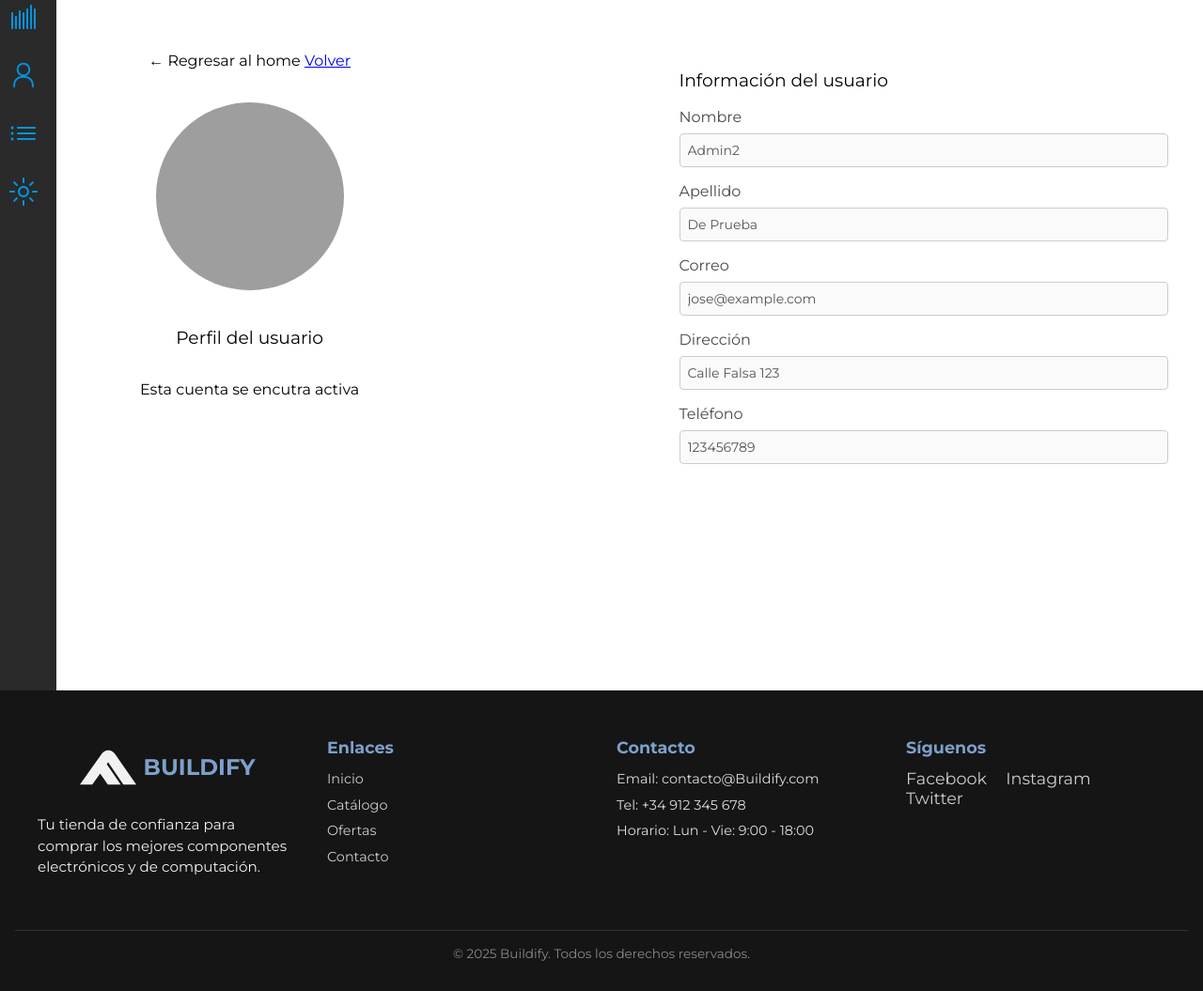
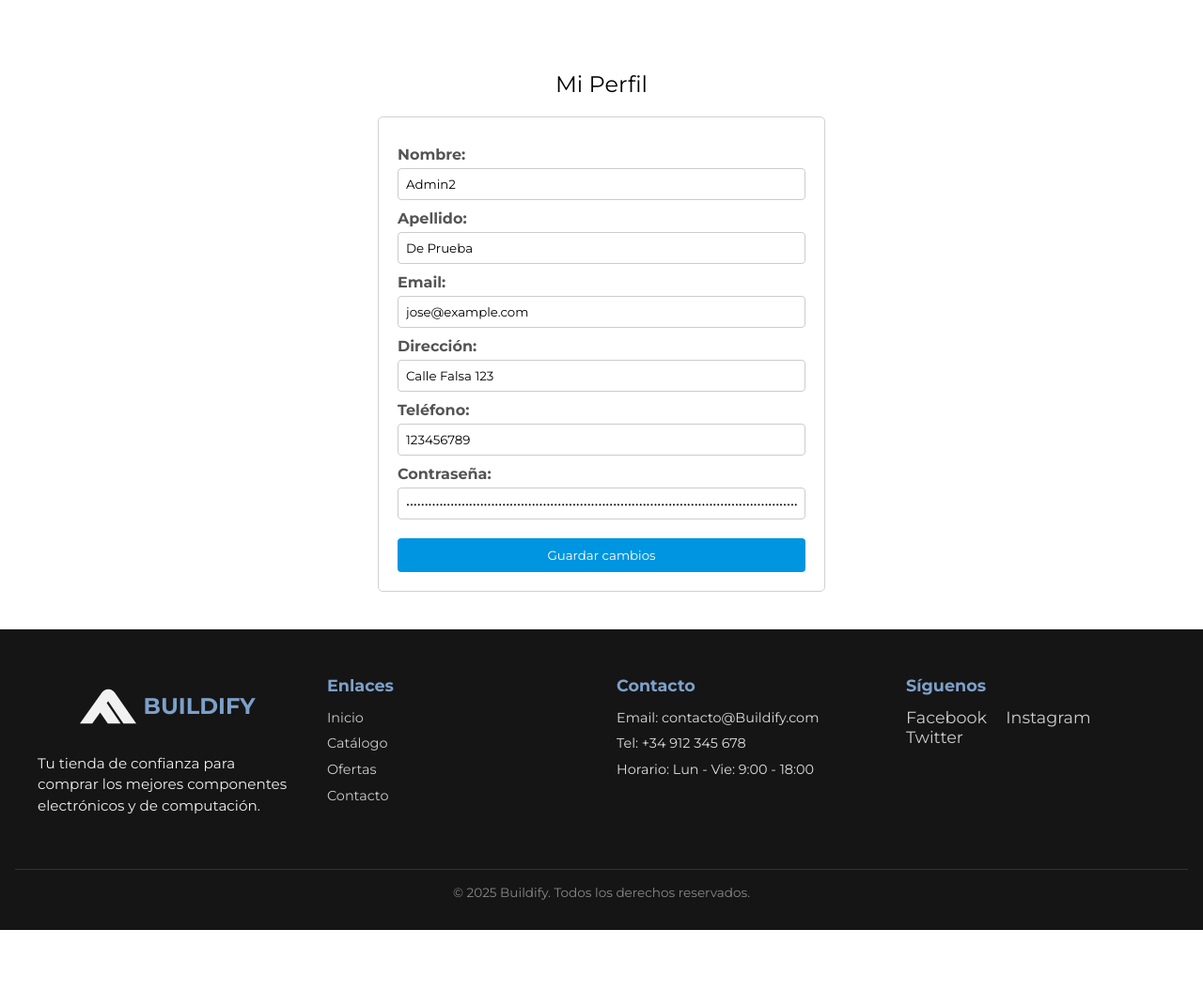
Before and after one commit to xndreeAA/BUILDIFY-V1, a Flask app: page /mi_perfil in a window 1280 px wide. Shown: the part 85-1140 px from the top of the page at 94% size. After the commit the page ends 1075 px from the top, so only its background shows below. Run offline with Flask 3, Linux system fonts and the light colour scheme; a user stored in the database is signed in; data comes from the database, SQL or seed files in the repository; parts of the project's set-up code (start-up, migrations or seed data) failed here and were passed over; grey boxes are pictures that could not be loaded.

Commit message:
Feat: se crea perfil usuario

```diff
--- a/app/core/static/js/header.js
+++ b/app/core/static/js/header.js
@@ -1,6 +1,26 @@
-const toggle = document.getElementById('menu-toggle');
-const menu = document.getElementById('menu');
-// desplegar - ocultar, el menu hamburguesa
-toggle.addEventListener('click', () => {
-    menu.classList.toggle('show');
+document.addEventListener('DOMContentLoaded', () => {
+    // Menú hamburguesa
+    const toggle = document.getElementById('menu-toggle');
+    const menu = document.getElementById('menu');
+    toggle.addEventListener('click', () => {
+        menu.classList.toggle('active');
+    });
+
+    // Menú flotante usuario
+    const userIcon = document.getElementById('user-icon');
+    const userMenu = document.getElementById('user-menu');
+
+    userIcon.addEventListener('click', (e) => {
+        e.stopPropagation();
+        userMenu.style.display = (userMenu.style.display === 'block') ? 'none' : 'block';
+    });
+
+    // Cerrar si se hace click fuera
+    document.addEventListener('click', () => {
+        userMenu.style.display = 'none';
+    });
+
+    userMenu.addEventListener('click', (e) => {
+        e.stopPropagation();
+    });
 });
--- a/app/core/templates/layout-user.html
+++ b/app/core/templates/layout-user.html
@@ -10,8 +10,6 @@
     <link rel="stylesheet" href="../../static/css/layout/footer.css">
     <link rel="stylesheet" href="../../static/css/layout/sideBar.css">
 
-    <link rel="stylesheet" href="../../static/css/layout/carrusel.css">
-    <link rel="stylesheet" href="../../static/css/layout/home.css">
     <link rel="stylesheet" href="https://cdn.jsdelivr.net/npm/bootstrap-icons@1.13.1/font/bootstrap-icons.min.css">
 
     {% block styles %}{% endblock %}
@@ -27,7 +25,7 @@
 
         <div class="logo">
             <a href="{{ url_for('web_v1.user.home') }}">
-            <span class="brand">BUILDIFY</span><span class="highlight"> X</span>
+                <span class="brand">BUILDIFY</span><span class="highlight"> X</span>
             </a>
         </div>
 
@@ -41,16 +39,7 @@
                 <li><a href="{{ url_for('web_v1.user.section', category='placas base') }}">BOARDS</a></li>
                 <li><a href="{{ url_for('web_v1.user.section', category='fuente de poder') }}">FUENTES</a></li>
                 <li><a href="{{ url_for('web_v1.user.section', category='tarjetas graficas') }}">GRAFICAS</a></li>
-
             </ul>
-            <script>
-                const toggle = document.getElementById('menu-toggle');
-                const menu = document.getElementById('menu');
-
-                toggle.addEventListener('click', () => {
-                    menu.classList.toggle('active');
-                });
-            </script>
         </nav>
 
         <div class="select">
@@ -59,33 +48,49 @@
                 <input type="search" name="search" id="search" placeholder="Buscar...">
                 <i class="bi bi-search"></i>
             </span>
+
             <!-- user -->
-            <a href="{{ url_for('web_v1.pedidos.pedidos_usuario') }}">
-                <span class="icon" title="Ingresar" id="user-icon" >
-                    <i class="bi bi-person-fill" id="usuario"></i>
-                </span>
-            </a>
+            <span class="icon" title="Ingresar" id="user-icon">
+                <i class="bi bi-person-fill" id="usuario"></i>
+            </span>
 
-            <!-- carrito super epico e lindo -->
+            <!-- menú flotante -->
+            {% if current_user.is_authenticated %}
+            <div id="user-menu" class="user-menu">
+                <ul>
+                    <li><a href="{{ url_for('web_v1.user.mi_perfil') }}">Mi Perfil</a></li>
+                    <li><a href="{{ url_for('web_v1.pedidos.pedidos_usuario') }}">Mis Pedidos</a></li>
+                    <li><a href="#">Configuración</a></li>
+                    <li><a href="{{ url_for('web_v1.auth.logout') }}">Cerrar Sesión</a></li>
+                </ul>
+            </div>
+            {% else %}
+            <div id="user-menu" class="user-menu">
+                <ul>
+                    <li><a href="#">Iniciar sesión</a></li>
+                </ul>
+            </div>
+            {% endif %}
+
+            <!-- carrito -->
             <a href="{{ url_for('web_v1.carrito.carrito') }}">
                 <span class="icon" title="Cesta">
                     <i class="bi bi-bag-plus-fill"></i>
                 </span>
             </a>
-
         </div>
     </header>
-    <!-- --------------------------------------------------------------------------------------- -->
+
+    <!-- --------------------------------------CUERPO------------------------------------------------- -->
     <main id="main">
         <section id="content">
             {% block content %}{% endblock %}
         </section>
     </main>
-    <!-- --------------------------------------------------------------------------------------- -->
+
+    <!-- --------------------------------------FOOTER------------------------------------------------- -->
     <footer id="footer">
         <div class="footer-container">
-
-            <!-- Logo y descripción -->
             <div class="footer-section">
                 <h2 class="footer-logo">
                     <svg role="img" width="60px" viewBox="0 0 24 24" xmlns="http://www.w3.org/2000/svg">
@@ -93,15 +98,12 @@
                         <path
                             d="M18.523 19.319H24L14.965 6.295c-.626-.904-1.51-1.614-2.847-1.614-1.38 0-2.264.775-2.889 1.614L0 19.319h5.261l3.372-4.759 3.256 4.759h5.478l-5.934-8.712.599-.846 6.491 9.558Zm0 0" />
                     </svg>
-
                     BUILDIFY
                 </h2>
                 <p class="footer-description">
                     Tu tienda de confianza para comprar los mejores componentes electrónicos y de computación.
                 </p>
             </div>
-
-            <!-- Enlaces útiles -->
             <div class="footer-section">
                 <h3 class="footer-title">Enlaces</h3>
                 <ul class="footer-links">
@@ -111,8 +113,6 @@
                     <li><a href="#">Contacto</a></li>
                 </ul>
             </div>
-
-            <!-- Información de contacto -->
             <div class="footer-section">
                 <h3 class="footer-title">Contacto</h3>
                 <ul class="footer-contact">
@@ -121,8 +121,6 @@
                     <li>Horario: Lun - Vie: 9:00 - 18:00</li>
                 </ul>
             </div>
-
-            <!-- Redes sociales -->
             <div class="footer-section">
                 <h3 class="footer-title">Síguenos</h3>
                 <div class="footer-social">
@@ -131,14 +129,14 @@
                     <a href="#">Twitter</a>
                 </div>
             </div>
-
         </div>
 
         <div class="footer-bottom">
             © 2025 Buildify. Todos los derechos reservados.
         </div>
     </footer>
-    {% block scripts %} {% endblock %}
+
+    <script src="../../static/js/header.js"></script>
+    {% block scripts %}{% endblock %}
 </body>
-
 </html>
--- a/app/modules/pedidos/routes/pedidos_routes.py
+++ b/app/modules/pedidos/routes/pedidos_routes.py
@@ -1,5 +1,6 @@
 from flask import Blueprint, render_template, redirect, url_for, flash
 from app.modules.pagos.forms.checkout_form import CheckoutForm
+from flask_login import login_required, current_user
 import os
 
 template_dir = os.path.join(os.path.dirname(__file__), '..', 'templates')
@@ -13,5 +14,6 @@ pedidos_routes_bp = Blueprint(
 )
 
 @pedidos_routes_bp.route('/mis_pedidos')
+@login_required
 def pedidos_usuario():
     return render_template('pedidos_usuario.html')
--- a/app/modules/usuarios/routes/user_routes.py
+++ b/app/modules/usuarios/routes/user_routes.py
@@ -41,7 +41,7 @@ def product_details(id):
 @usuario_routes_bp.route('/mi_perfil')
 @login_required
 def mi_perfil():
-    return render_template('user/user_perfil/' + 'mi_perfil.html')
+    return render_template('user/user_perfil/' + 'user_perfil.html')
 
 @usuario_routes_bp.route('/estado_pedidos')
 @login_required
--- a/app/modules/usuarios/static/user/css/categorias.css
+++ b/app/modules/usuarios/static/user/css/categorias.css
@@ -13,7 +13,7 @@
 }
 
 /* CONTENEDOR GENERAL */
-.productos {
+.categorias{
     margin-top: 80px;
     width: 100%;
     background-color: var(--color-fondo);
--- a/app/modules/usuarios/static/user/css/home.css
+++ b/app/modules/usuarios/static/user/css/home.css
@@ -50,7 +50,7 @@ PRODUCTOS MAS VENDIDOS(CARRUSEL)
 .fila-productos {
     display: flex;
     flex-wrap: nowrap;
-    gap: 15px;
+    gap: 10px;
     padding: 10px;
     overflow-x: auto; /* 🎯 scroll solo aquí */
     scroll-snap-type: x mandatory;
@@ -73,8 +73,8 @@ PRODUCTOS MAS VENDIDOS(CARRUSEL)
 /* Tarjeta de producto */
 .tarjeta-producto {
     flex: 0 0 80%;
-    max-width: 300px;
-    min-width: 240px;
+    max-width: 200px;
+    min-width: 190px;
     height: 350px;
     padding: 10px;
 
--- a/app/modules/usuarios/static/user/css/user_perfil.css
+++ b/app/modules/usuarios/static/user/css/user_perfil.css
@@ -1,90 +1,56 @@
-/* bloque */
-#content_info_perfil{
-    position: absolute;
-    top: 100px;
-    left: 100px;
-    right: 15px;
+:root {
+    --color_titulo: #3a3b3b;
+    --color_tenue: rgb(160, 160, 160);
+    --color_complementario_1: #5683B3;
+    --color_complementario_2: #7DA0CA;
+    --baground_btn: #0095e0;
+    --baground_cantidad:rgb(238, 236, 236);
 }
-/* -------------------------mi_perfil------------------------- */
-.content_mi_perfil {
-    display: grid;
-    height: 100vh;
-    grid-template-columns: 1fr 1fr;
-    grid-template-areas: "foto_perfil perfil_info";
+#perfil-usuario{
+    margin-top: 100px;
+    display: flex;
+    justify-content: center;
+    align-items: center;
+    padding: 20px;
 }
-.foto_perfil {
-    grid-area: foto_perfil;
+
+.container{
+    width: 50%;
+    display: flex;
+    justify-content: space-around;
+    align-items: center;
+    flex-direction: column;
     padding: 20px;
+}
+
+#form-usuario{
     display: flex;
     flex-direction: column;
-    justify-content: start;
-    align-items: center;
-    width: 50%;
+    padding: 20px;
+    width: 70%;
+    border: 1px solid rgb(211, 208, 208);
+    border-radius: 5px;
 }
-.foto_perfil img {
-    width: 200px;
-    height: 200px;
-    border-radius: 50%;
-    object-fit: cover;
-    margin-bottom: 20px;
+#form-usuario label{
+    margin-top: 10px;
+    font-weight: bold;
+    color: rgb(85, 84, 84);
+}
+#form-usuario input{
+    margin-top: 5px;
+    padding: 8px;
+    border: 1px solid #ccc;
+    border-radius: 4px;
+}
+#form-usuario button{
     margin-top: 20px;
+    padding: 10px;
+    background-color: var(--baground_btn);
+    color: white;
+    border: none;
+    border-radius: 4px;
+    cursor: pointer;
 }
-.perfil_info {
-    grid-area: perfil_info;
-    padding: 40px;
-    display: flex;
-    flex-direction: column;
-    justify-content: start;
+#form-usuario button:hover{
+    background-color:#38b5f4;
 }
-
-/* ------------------------------------------------------------- */
-.content_mis_compras{
-    height: 100%;
-    padding: 40px;
-    background-color: rgb(255, 255, 255);
-    border: 5px;
-    box-shadow: 0 2px 8px rgba(0,0,0,0.08);
-    display: flex;
-    flex-direction: column;
-}
-.contenedor_cards{
-    display: flex;
-    gap: 20px   ;
-}
-
-.card_compras {
-    box-shadow: 0 2px 8px rgba(0,0,0,0.08);
-    width: 250px;
-    height: 380px;
-    border-radius: 10px;
-    padding: 20px;
-}
-.card_compras_header {
-    padding: 5px;
-    border-radius: 10px;
-    text-align: center;
-    background-color: rgb(226, 226, 226);
-}
-.card_compras_img{
-    display: flex;
-    width: 100%;
-    height: 150px;
-    justify-content: center;
-    align-items: center;
-}
-.card_compras_img img{
-    height: 100px;
-}
-.card_compras_descripcion {
-    display: flex;
-    flex-direction: column;
-    justify-content: center;
-    align-items: start;
-}
-.card_compras_descripcion p{
-    font-size: 13px;
-}
-.card_compras_descripcion button{
-    width: 100%;
-    padding: 10px;
-}
--- a/app/modules/usuarios/static/user/js/home.js
+++ b/app/modules/usuarios/static/user/js/home.js
@@ -11,7 +11,7 @@ document.addEventListener("DOMContentLoaded", () => {
                 // for (let i = 0; i < productos.length; i++) {
 
 
-                for (let i = 0; i < 10 && i < productos.length; i++) {
+                for (let i = 0; i < 5 && i < productos.length; i++) {
 
                     const elemento = document.createElement('a');
                     elemento.href = `/product_details/${productos[i].id_producto}`;
--- /dev/null
+++ b/app/modules/usuarios/static/user/js/user_perfil.js
@@ -0,0 +1,105 @@
+document.addEventListener("DOMContentLoaded", () => {
+    // Paso 1: Obtener el usuario actual
+    fetch("/api/v1/usuarios/current_user", { credentials: "include" })
+        .then(res => res.json())
+        .then(data => {
+            if (data.success) {
+                const idUsuario = data.data.id_usuario;
+                cargarDatosUsuario(idUsuario); // Paso 2
+            } else {
+                document.getElementById("perfil-usuario").innerHTML =
+                    "<p>Debes iniciar sesión.</p>";
+            }
+        })
+        .catch(err => console.error("Error al obtener current_user:", err));
+});
+
+// Paso 2: Traer info completa del usuario
+function cargarDatosUsuario(idUsuario) {
+    fetch(`/api/v1/usuarios/${idUsuario}`, { credentials: "include" })
+        .then(res => res.json())
+        .then(data => {
+            if (data.success) {
+                renderFormularioUsuario(data.data); // Paso 3
+            } else {
+                document.getElementById("perfil-usuario").innerHTML =
+                    "<p>No se encontró el usuario.</p>";
+            }
+        })
+        .catch(err => console.error("Error al traer usuario:", err));
+}
+
+// Paso 3: Renderizar formulario con datos
+function renderFormularioUsuario(usuario) {
+    const contenedor = document.getElementById("perfil-usuario");
+
+    contenedor.innerHTML = `
+    <div class="container">
+        <h2>Mi Perfil</h2>
+        <form id="form-usuario">
+            <label>Nombre:</label>
+            <input type="text" name="nombre" value="${usuario.nombre}" />
+
+            <label>Apellido:</label>
+            <input type="text" name="apellido" value="${usuario.apellido}" />
+
+            <label>Email:</label>
+            <input type="email" name="email" value="${usuario.email}" />
+
+            <label>Dirección:</label>
+            <input type="text" name="direccion" value="${usuario.direccion}" />
+
+            <label>Teléfono:</label>
+            <input type="text" name="telefono" value="${usuario.telefono}" />
+
+            <label>Contraseña:</label>
+            <input type="password" name="password" value="${usuario.password}" />
+
+            <input type="hidden" name="id_rol" value="${usuario.id_rol}" />
+
+            <button type="submit">Guardar cambios</button>
+        </form>
+    </div>
+    `;
+
+    // Enviar formulario
+    document.getElementById("form-usuario").addEventListener("submit", (e) => {
+        e.preventDefault();
+        editarUsuario(usuario.id_usuario);
+    });
+}
+
+// Paso 4: PUT para actualizar usuario
+function editarUsuario(idUsuario) {
+    const form = document.getElementById("form-usuario");
+    const payload = {
+        nombre: form.nombre.value,
+        apellido: form.apellido.value,
+        email: form.email.value,
+        direccion: form.direccion.value,
+        telefono: form.telefono.value,
+        id_rol: form.id_rol.value,
+        password: form.password.value
+    };
+
+    fetch(`/api/v1/usuarios/${idUsuario}`, {
+        method: "PUT",
+        headers: {
+            "Content-Type": "application/json"
+        },
+        credentials: "include",
+        body: JSON.stringify(payload)
+    })
+        .then(res => res.json())
+        .then(data => {
+            if (data.success) {
+                alert("Perfil actualizado correctamente ✅");
+            } else {
+                alert(data.error || "No se pudo actualizar el perfil");
+            }
+        })
+        .catch(err => {
+            console.error("Error al actualizar usuario:", err);
+            alert("Ocurrió un error al intentar actualizar el perfil.");
+        });
+}
--- a/app/modules/usuarios/templates/user/home.html
+++ b/app/modules/usuarios/templates/user/home.html
@@ -13,8 +13,7 @@
 
 {% if current_user.is_authenticated %}
 <div class="user_cliente">
-    <p>"¡Hola de nuevo, {{ current_user.nombre }}! Qué gusto verte por aquí 😊" <a
-            href="{{ url_for('web_v1.auth.logout') }}">Cerrar sesión</a> </p>
+    <p>"¡Hola de nuevo, {{ current_user.nombre }}! Qué gusto verte por aquí 😊"
 </div>
 {% else %}
 <div class="user_visit">
--- a/app/modules/usuarios/templates/user/user_perfil/mi_perfil.html
+++ /dev/null
@@ -1,32 +0,0 @@
-{% extends "user/user_perfil/user_info.html" %}
-
-{% block content_userInfo %}
-
-<div class="content_mi_perfil">
-
-    <div class="foto_perfil">
-        <p id="home_link">
-            ← Regresar al home <a href="{{ url_for('web_v1.user.home') }}">Volver</a>
-        </p>
-        <img src="https://encrypted-tbn0.gstatic.com/images?q=tbn:ANd9GcQyeynfqeriAIx5x2Po5IJakUUTrRyRWf1PnA&s" alt="">
-        <h1><strong>Perfil del usuario</strong></h1>
-        <p>Esta cuenta se encutra activa</p>
-    </div>
-
-    <div class="perfil_info">
-        <h3><strong>Información del usuario</strong></h3>
-        <label class="label_field">Nombre</label>
-        <input type="text" value="{{ current_user.nombre }}" class="input_field" disabled>
-        <label class="label_field">Apellido</label>
-        <input type="text" value="{{ current_user.apellido }}" class="input_field" disabled>
-        <label class="label_field">Correo</label>
-        <input type="text" value="{{ current_user.email }}" class="input_field" disabled>
-        <label class="label_field">Dirección</label>
-        <input type="text" value="{{ current_user.direccion }}" class="input_field" disabled>
-        <label class="label_field">Teléfono</label>
-        <input type="text" value="{{ current_user.telefono }}" class="input_field" disabled>
-    </div>
-</div>
-</div>
-
-{% endblock %}
--- /dev/null
+++ b/app/modules/usuarios/templates/user/user_perfil/user_perfil.html
@@ -0,0 +1,19 @@
+{% extends "layout-user.html" %}
+
+{% block styles %}
+{{ super() }}
+<meta name="csrf-token" content="{{ csrf_token() }}">
+<link rel="stylesheet" href="{{ url_for('web_v1.user.static', filename='user/css/user_perfil.css') }}">
+{% endblock %}
+
+{% block content %}
+
+<div id="perfil-usuario">
+
+</div>
+
+{% endblock %}
+
+{% block scripts %}
+<script src="{{ url_for('web_v1.user.static', filename='user/js/user_perfil.js') }}"></script>
+{% endblock %}
```
Also changed, not shown: app/core/static/css/layout/header.css (+44 -0 lines), 1 other file.
